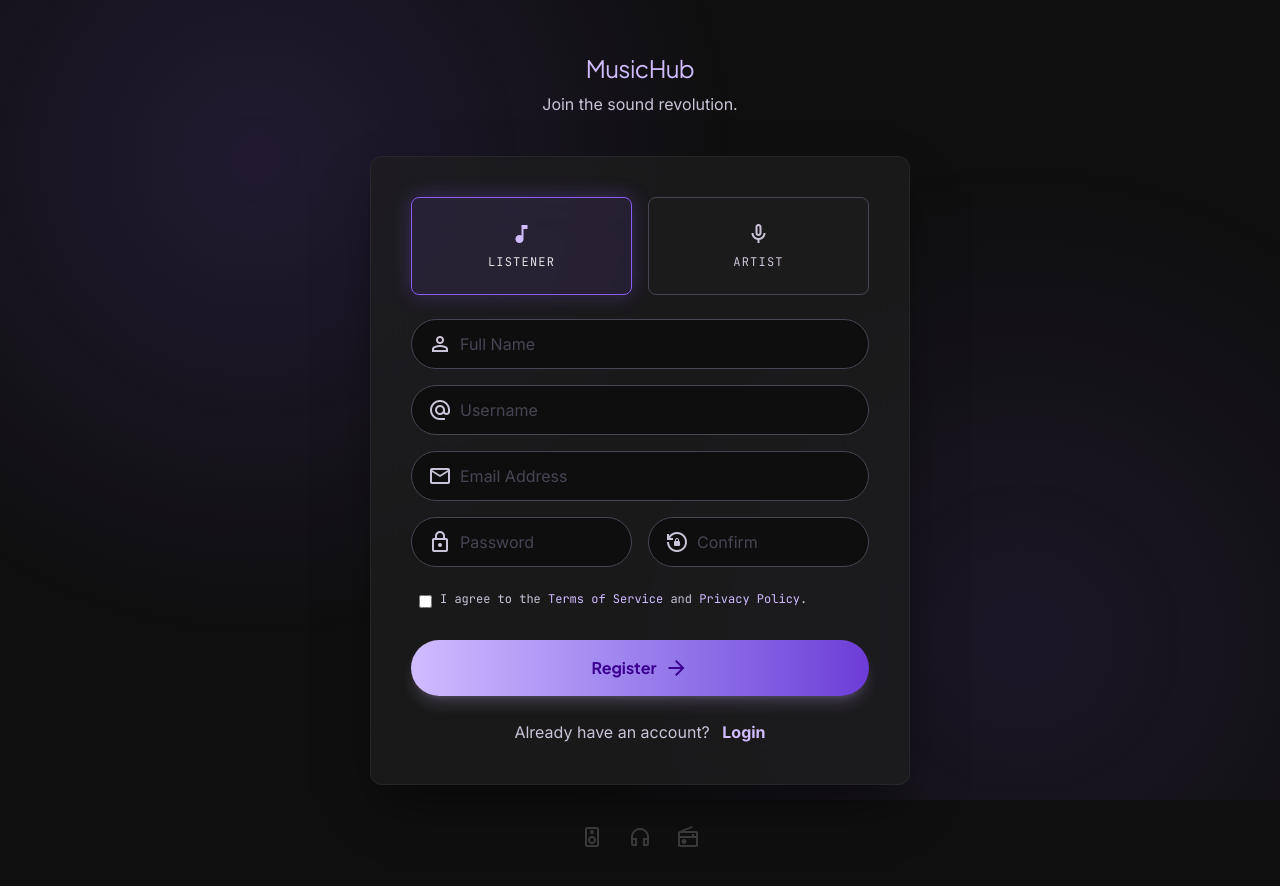
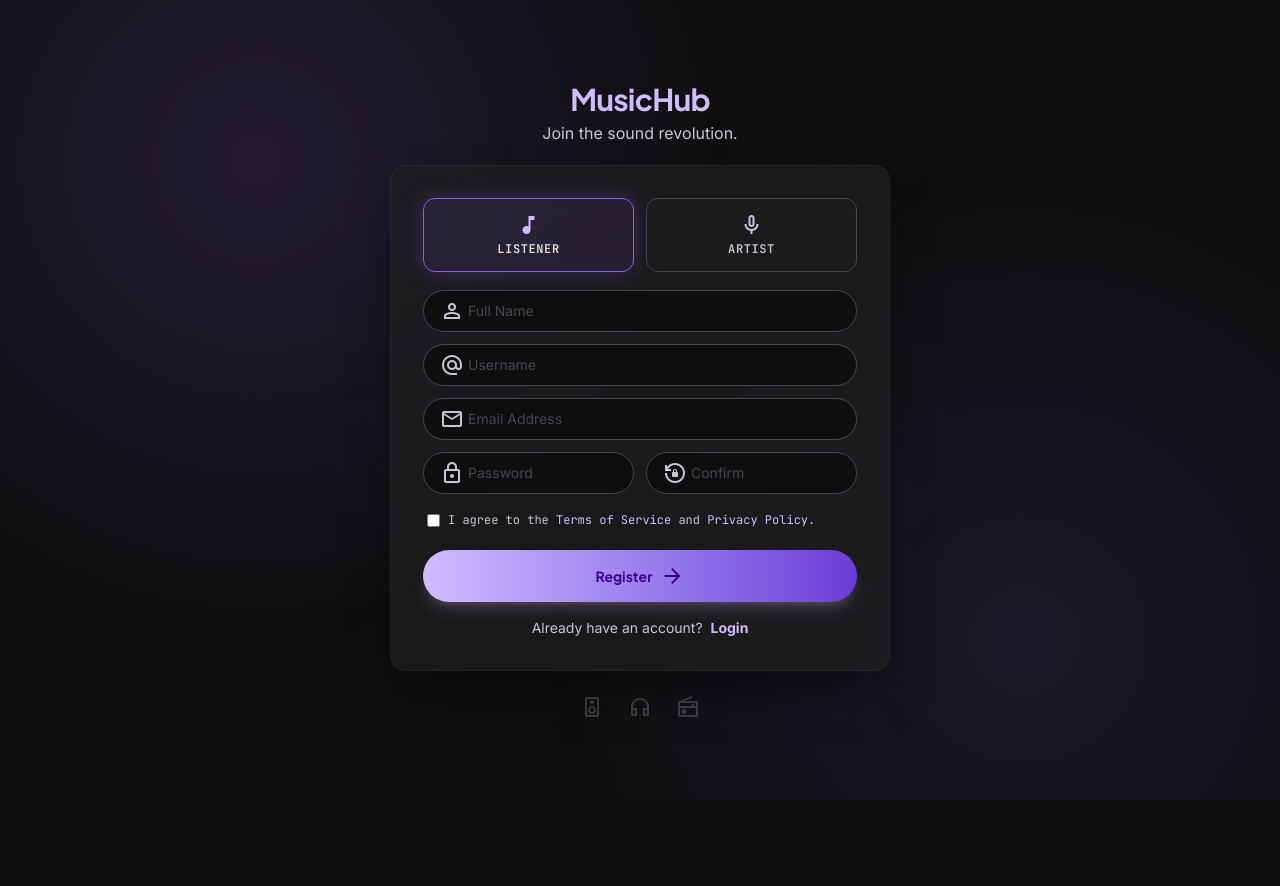
Before and after one commit to Abinash-Gope/React-Music, a React (Vite) app: page /register in a window 1280 px wide. Shown: the top 886 px of the page. After the commit the page ends 800 px from the top, so only its background shows below. Built offline with nearby package versions, Linux system fonts and the light colour scheme.

Commit message:
feat: enhance registration form with role selection and form validation

```diff
--- a/src/pages/Register.jsx
+++ b/src/pages/Register.jsx
@@ -1,157 +1,191 @@
-import React from 'react'
-import { Link } from 'react-router'
+import React, { useState } from "react";
+import { useForm } from "react-hook-form";
+import { Link } from "react-router";
 
 const Register = () => {
+  const [role, setRole] = useState("listener");
+
+  const {
+    handleSubmit,
+    reset,
+    register,
+    watch,
+    formState: { errors },
+  } = useForm();
+
+  const submitHandler = (data) => {
+    const formData = { ...data, role };
+    console.log(formData);
+  };
+
   return (
-    <div className="flex items-center justify-center min-h-screen p-gutter font-body-md text-body-md selection:bg-primary/30 relative">
+    <div className="flex items-center justify-center min-h-screen p-4 sm:p-6 font-body-md text-body-md selection:bg-primary/30 relative">
       <div className="bg-mesh"></div>
-      <main className="w-full max-w-[540px] z-10 my-8">
+      <main className="w-full max-w-[500px] z-10 my-auto py-4">
         {/* Brand Identity */}
-        <div className="text-center mb-lg">
-          <h1 className="font-headline-md text-headline-md text-primary mb-xs tracking-tight">
+        <div className="text-center mb-5">
+          <h1 className="font-headline-md text-3xl font-bold text-primary tracking-tight mb-1">
             MusicHub
           </h1>
-          <p className="text-on-surface-variant font-body-md">
+          <p className="text-on-surface-variant text-sm sm:text-base">
             Join the sound revolution.
           </p>
         </div>
 
         {/* Registration Card */}
-        <div className="glass-card rounded-xl p-md md:p-lg">
-          <form className="flex flex-col gap-sm" id="registrationForm">
+        <div className="glass-card rounded-2xl p-6 sm:p-8">
+          <form
+            onSubmit={handleSubmit(submitHandler)}
+            className="flex flex-col gap-3.5"
+            id="registrationForm"
+          >
             {/* Role Selection */}
-            <div className="grid grid-cols-2 gap-sm mb-xs">
+            <div className="grid grid-cols-2 gap-3 mb-1">
               <button
+                onClick={() => {
+                  setRole("listener");
+                }}
                 type="button"
                 id="role-listener"
-                className="role-card active flex flex-col items-center justify-center p-md rounded-lg border border-outline-variant bg-surface-container-low hover:bg-surface-container-high group cursor-pointer"
+                className={`${role === "listener" ? "active" : ''} role-card flex flex-col items-center justify-center p-3.5 rounded-xl border border-outline-variant bg-surface-container-low hover:bg-surface-container-high group cursor-pointer`}
               >
                 <span
-                  className="material-symbols-outlined text-primary mb-xs text-3xl group-hover:scale-110 transition-transform"
+                  className="material-symbols-outlined text-primary text-2xl group-hover:scale-110 transition-transform mb-1"
                   data-icon="music_note"
                 >
                   music_note
                 </span>
-                <span className="font-label-sm text-label-sm uppercase tracking-widest text-on-surface">
+                <span className={`font-label-sm text-xs uppercase tracking-wider font-semibold ${role === "listener" ? "text-on-surface" : "text-on-surface-variant"
+                  }`}>
                   Listener
                 </span>
               </button>
 
               <button
+                onClick={() => {
+                  setRole("artist");
+                }}
                 type="button"
                 id="role-artist"
-                className="role-card flex flex-col items-center justify-center p-md rounded-lg border border-outline-variant bg-surface-container-low hover:bg-surface-container-high group cursor-pointer"
+                className={`${role === "artist" ? "active" : ""
+                  } role-card flex flex-col items-center justify-center p-3.5 rounded-xl border border-outline-variant bg-surface-container-low hover:bg-surface-container-high group cursor-pointer`}
               >
                 <span
-                  className="material-symbols-outlined text-on-surface-variant group-hover:text-primary mb-xs text-3xl group-hover:scale-110 transition-transform"
+                  className="material-symbols-outlined text-on-surface-variant group-hover:text-primary text-2xl group-hover:scale-110 transition-transform mb-1"
                   data-icon="mic"
                 >
                   mic
                 </span>
-                <span className="font-label-sm text-label-sm uppercase tracking-widest text-on-surface-variant group-hover:text-on-surface">
+                <span className="font-label-sm text-xs uppercase tracking-wider text-on-surface-variant group-hover:text-on-surface font-semibold">
                   Artist
                 </span>
               </button>
             </div>
 
             {/* Input Fields */}
-            <div className="space-y-sm">
+            <div className="space-y-3">
               <div className="relative flex items-center group input-focus-glow rounded-full bg-surface-container-lowest border border-outline-variant transition-all">
                 <span
-                  className="material-symbols-outlined absolute left-4 text-on-surface-variant group-focus-within:text-primary transition-colors"
+                  className="material-symbols-outlined absolute left-4 text-on-surface-variant group-focus-within:text-primary transition-colors text-xl"
                   data-icon="person"
                 >
                   person
                 </span>
                 <input
+                  {...register("fullName")}
                   type="text"
-                  name="fullName"
                   placeholder="Full Name"
-                  className="w-full bg-transparent border-none rounded-full pl-12 pr-4 py-3 text-on-surface focus:ring-0 placeholder:text-outline-variant outline-none"
+                  className="w-full bg-transparent border-none rounded-full pl-11 pr-4 py-2.5 text-sm text-on-surface focus:ring-0 placeholder:text-outline-variant outline-none"
                 />
               </div>
 
               <div className="relative flex items-center group input-focus-glow rounded-full bg-surface-container-lowest border border-outline-variant transition-all">
                 <span
-                  className="material-symbols-outlined absolute left-4 text-on-surface-variant group-focus-within:text-primary transition-colors"
+                  className="material-symbols-outlined absolute left-4 text-on-surface-variant group-focus-within:text-primary transition-colors text-xl"
                   data-icon="alternate_email"
                 >
                   alternate_email
                 </span>
                 <input
+                  {...register("userName")}
                   type="text"
-                  name="username"
                   placeholder="Username"
-                  className="w-full bg-transparent border-none rounded-full pl-12 pr-4 py-3 text-on-surface focus:ring-0 placeholder:text-outline-variant outline-none"
+                  className="w-full bg-transparent border-none rounded-full pl-11 pr-4 py-2.5 text-sm text-on-surface focus:ring-0 placeholder:text-outline-variant outline-none"
                 />
               </div>
 
               <div className="relative flex items-center group input-focus-glow rounded-full bg-surface-container-lowest border border-outline-variant transition-all">
                 <span
-                  className="material-symbols-outlined absolute left-4 text-on-surface-variant group-focus-within:text-primary transition-colors"
+                  className="material-symbols-outlined absolute left-4 text-on-surface-variant group-focus-within:text-primary transition-colors text-xl"
                   data-icon="mail"
                 >
                   mail
                 </span>
                 <input
+                  {...register("email")}
                   type="email"
-                  name="email"
                   placeholder="Email Address"
-                  className="w-full bg-transparent border-none rounded-full pl-12 pr-4 py-3 text-on-surface focus:ring-0 placeholder:text-outline-variant outline-none"
+                  className="w-full bg-transparent border-none rounded-full pl-11 pr-4 py-2.5 text-sm text-on-surface focus:ring-0 placeholder:text-outline-variant outline-none"
                 />
               </div>
 
-              <div className="grid grid-cols-1 md:grid-cols-2 gap-sm">
+              <div className="grid grid-cols-1 sm:grid-cols-2 gap-3">
                 <div className="relative flex items-center group input-focus-glow rounded-full bg-surface-container-lowest border border-outline-variant transition-all">
                   <span
-                    className="material-symbols-outlined absolute left-4 text-on-surface-variant group-focus-within:text-primary transition-colors"
+                    className="material-symbols-outlined absolute left-4 text-on-surface-variant group-focus-within:text-primary transition-colors text-xl"
                     data-icon="lock"
                   >
                     lock
                   </span>
                   <input
+                    {...register("password")}
                     type="password"
-                    name="password"
                     placeholder="Password"
-                    className="w-full bg-transparent border-none rounded-full pl-12 pr-4 py-3 text-on-surface focus:ring-0 placeholder:text-outline-variant outline-none"
+                    className="w-full bg-transparent border-none rounded-full pl-11 pr-4 py-2.5 text-sm text-on-surface focus:ring-0 placeholder:text-outline-variant outline-none"
                   />
                 </div>
 
                 <div className="relative flex items-center group input-focus-glow rounded-full bg-surface-container-lowest border border-outline-variant transition-all">
                   <span
-                    className="material-symbols-outlined absolute left-4 text-on-surface-variant group-focus-within:text-primary transition-colors"
+                    className="material-symbols-outlined absolute left-4 text-on-surface-variant group-focus-within:text-primary transition-colors text-xl"
                     data-icon="lock_reset"
                   >
                     lock_reset
                   </span>
                   <input
+                    {...register("confirmPassword")}
                     type="password"
-                    name="confirmPassword"
                     placeholder="Confirm"
-                    className="w-full bg-transparent border-none rounded-full pl-12 pr-4 py-3 text-on-surface focus:ring-0 placeholder:text-outline-variant outline-none"
+                    className="w-full bg-transparent border-none rounded-full pl-11 pr-4 py-2.5 text-sm text-on-surface focus:ring-0 placeholder:text-outline-variant outline-none"
                   />
                 </div>
               </div>
             </div>
 
             {/* Terms */}
-            <div className="flex items-start gap-xs px-2 mt-xs">
+            <div className="flex items-center gap-2 px-1 mt-1">
               <input
+                {...register("terms")}
                 id="terms"
                 type="checkbox"
-                name="terms"
-                className="mt-1 rounded bg-surface-container-low border-outline-variant text-primary focus:ring-primary focus:ring-offset-background cursor-pointer"
+                className="rounded bg-surface-container-low border-outline-variant text-primary focus:ring-primary focus:ring-offset-background cursor-pointer"
               />
               <label
                 htmlFor="terms"
-                className="font-label-sm text-label-sm text-on-surface-variant select-none"
+                className="font-label-sm text-xs text-on-surface-variant select-none"
               >
-                I agree to the{' '}
-                <a href="#" className="text-primary hover:underline transition-all">
+                I agree to the{" "}
+                <a
+                  href="#"
+                  className="text-primary hover:underline transition-all"
+                >
                   Terms of Service
-                </a>{' '}
-                and{' '}
-                <a href="#" className="text-primary hover:underline transition-all">
+                </a>{" "}
+                and{" "}
+                <a
+                  href="#"
+                  className="text-primary hover:underline transition-all"
+                >
                   Privacy Policy
                 </a>
                 .
@@ -161,7 +195,7 @@ const Register = () => {
             {/* Register Button */}
             <button
               type="submit"
-              className="mt-sm w-full py-4 rounded-full bg-gradient-to-r from-primary to-[#6d3bd7] text-on-primary font-headline-md text-body-md font-bold shadow-lg shadow-primary/20 hover:opacity-90 active:scale-[0.98] transition-all flex items-center justify-center gap-xs cursor-pointer"
+              className="mt-2 w-full py-3.5 rounded-full bg-gradient-to-r from-primary to-[#6d3bd7] text-on-primary font-headline-md text-sm font-bold shadow-lg shadow-primary/20 hover:opacity-90 active:scale-[0.98] transition-all flex items-center justify-center gap-2 cursor-pointer"
             >
               Register
               <span
@@ -173,12 +207,12 @@ const Register = () => {
             </button>
           </form>
 
-          <div className="mt-md text-center">
-            <p className="text-on-surface-variant font-body-md">
-              Already have an account?{' '}
+          <div className="mt-4 text-center">
+            <p className="text-on-surface-variant text-sm">
+              Already have an account?{" "}
               <Link
                 to="/login"
-                className="text-primary font-bold hover:underline ml-xs transition-all"
+                className="text-primary font-bold hover:underline ml-1 transition-all"
               >
                 Login
               </Link>
@@ -187,20 +221,29 @@ const Register = () => {
         </div>
 
         {/* Footer Visual Hint */}
-        <div className="mt-lg flex justify-center gap-md opacity-20 grayscale pointer-events-none">
-          <span className="material-symbols-outlined text-4xl" data-icon="speaker">
+        <div className="mt-6 flex justify-center gap-6 opacity-20 grayscale pointer-events-none">
+          <span
+            className="material-symbols-outlined text-2xl"
+            data-icon="speaker"
+          >
             speaker
           </span>
-          <span className="material-symbols-outlined text-4xl" data-icon="headphones">
+          <span
+            className="material-symbols-outlined text-2xl"
+            data-icon="headphones"
+          >
             headphones
           </span>
-          <span className="material-symbols-outlined text-4xl" data-icon="radio">
+          <span
+            className="material-symbols-outlined text-2xl"
+            data-icon="radio"
+          >
             radio
           </span>
         </div>
       </main>
     </div>
-  )
-}
+  );
+};
 
-export default Register
+export default Register;
```
